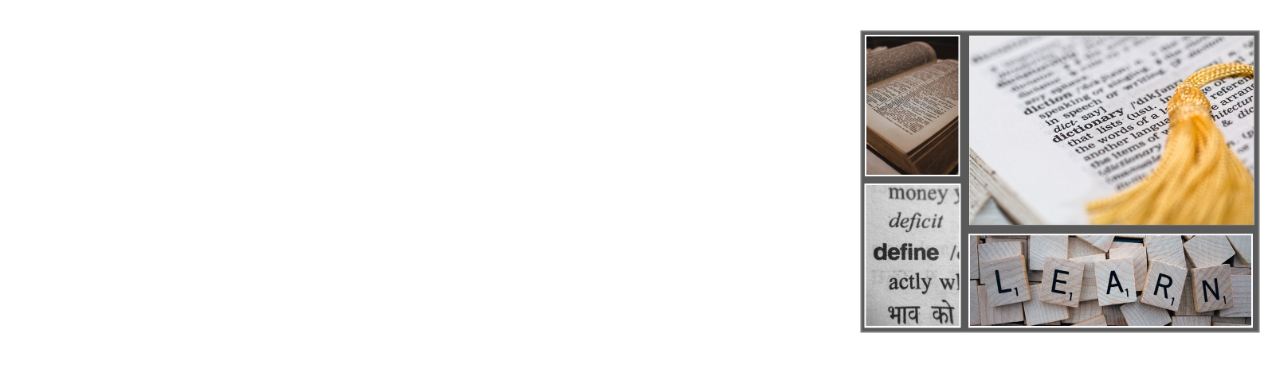
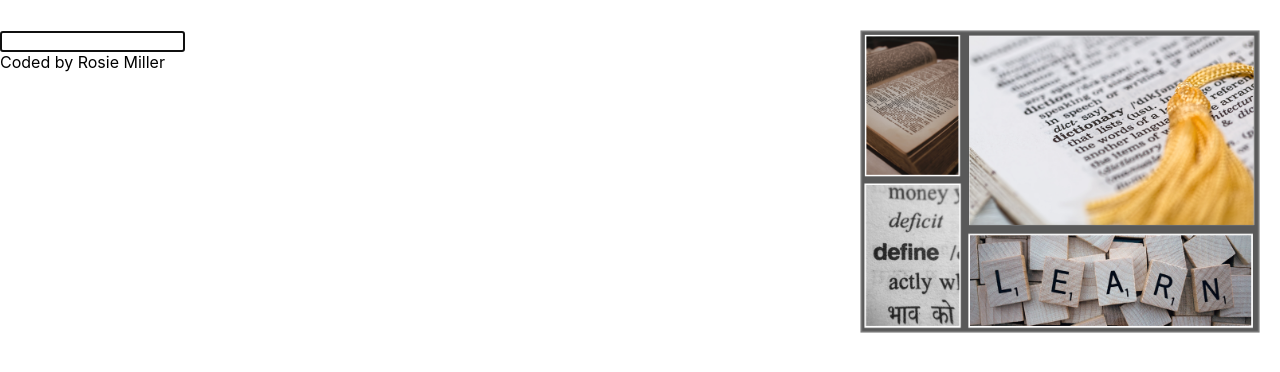
Before and after one commit to rosiekg123/dictionary-react, a React (Create React App) app: page / in a window 1280 px wide. Shown: the top 372 px of the page. Built offline with nearby package versions, Linux system fonts and the light colour scheme; the HTML template or start-up script is replaced by a standard one.

Commit message:
added search form

```diff
--- a/src/App.js
+++ b/src/App.js
@@ -1,12 +1,19 @@
 import logo from "./dictionary logo.png";
 import "./App.css";
+import Dictionary from "./Dictionary";
 
 function App() {
   return (
     <div className="App">
-      <header className="App-header">
-        <img src={logo} alt="logo" className="img-fluid" />
-      </header>
+      <div className="container">
+        <header className="App-header">
+          <img src={logo} alt="logo" className="img-fluid" />
+        </header>
+        <main>
+          <Dictionary />
+        </main>
+        <footer className="text-center"> Coded by Rosie Miller</footer>
+      </div>
     </div>
   );
 }
--- /dev/null
+++ b/src/Dictionary.css
@@ -0,0 +1,2 @@
+.Dictionary {
+}
--- /dev/null
+++ b/src/Dictionary.js
@@ -0,0 +1,23 @@
+import React, { useState } from "react";
+import "./Dictionary.css";
+
+export default function Dictionary() {
+  let [keyword, setKeyword] = useState("");
+  function search(event) {
+    event.preventDefault();
+
+    alert(`Searching for ${keyword}`);
+  }
+
+  function handleKeywordChange(event) {
+    setKeyword(event.target.value);
+  }
+
+  return (
+    <div className="Dictionary">
+      <form onSubmit={search}>
+        <input type="search" autoFocus={true} onChange={handleKeywordChange} />
+      </form>
+    </div>
+  );
+}
```
